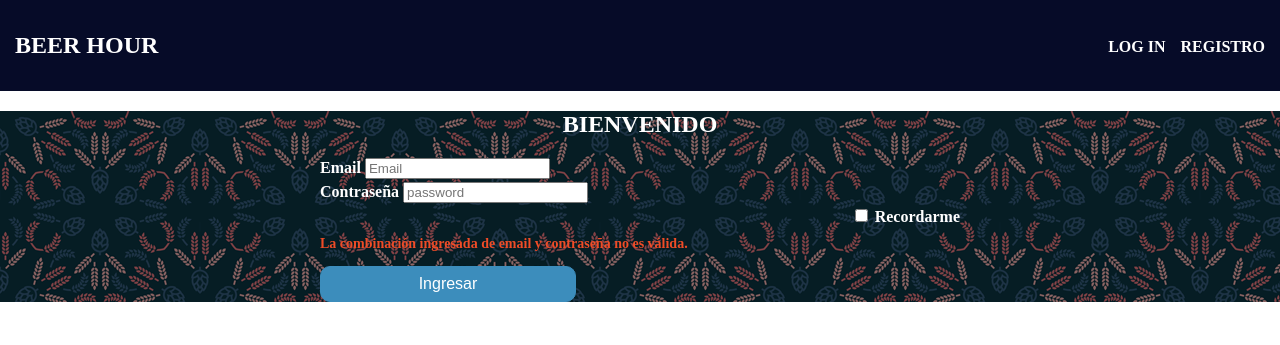
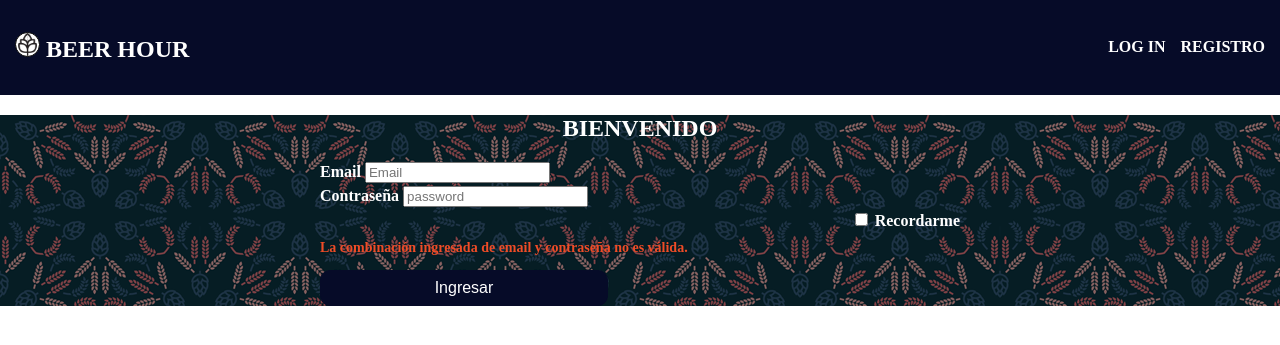
Before and after one commit to Lucianodeon/Beerhour, a PHP site: page /login.php in a window 1280 px wide. Shown: the top 345 px of the page. Run offline with PHP 8.4, Linux system fonts and the light colour scheme.

Commit message:
ver.Beta

```diff
--- a/css/styles.css
+++ b/css/styles.css
@@ -15,10 +15,18 @@
 body{
 	margin: 0 auto;
 }
+.logo{font-family:Chilanka;}
 
 .regi{
 	background-image: url(../img/wheat.png);
 	color: white;
+}
+.main-nav img{
+	width:25px;
+	background-color: white;
+	border-radius: 50%;
+	border: solid 1px black;
+
 }
 
 
@@ -96,12 +104,17 @@
 	display:flex;
 	justify-content: center;
 	align-items: center;
-	height: 100vh;
+	height: 1000px;
 	flex-direction: column;
+	overflow: hidden;
 }
 
 .beerhour img{
-	width: 150px;
+	display: flex;
+	flex-wrap:
+	position: absolute;
+	top: 40px;
+	width:250px;
 	background-color: white;
 	border-radius: 50%;
 	border: solid 15px black;
@@ -112,6 +125,7 @@
 font-family: Anton;
 text-transform: uppercase;
 font-size: 40pt;
+padding: 0px;
 }
 
 .beerhour h2{
@@ -122,6 +136,7 @@
 .text3{
 	/*background: url(../img/memphis-mini-dark.png);*/
 	background-repeat: repeat;
+	overflow: hidden;
 
 }
 .text3{
@@ -140,6 +155,9 @@
 	position: absolute;
 	top: 15px;
 	text-align: center;
+	color: rgba(255, 255, 255);
+	background: rgba(0, 0, 0, 0.5);
+
 }
 
 .text3 h3{
@@ -150,6 +168,9 @@
 	text-align: center;
 }
 
+#distinto h3{
+	bottom: 40px;}
+
 .text3 img{
 	width: 100%;
 }
@@ -157,6 +178,7 @@
 .botonhome{
 	position: absolute;
 	bottom: 5px;
+
 }
 
 .button {
@@ -169,6 +191,7 @@
   text-decoration: none;
   display: inline-block;
   font-size: 16px;
+
 }
 
 
@@ -220,22 +243,50 @@
 
 .access-form button {
 	font-size: 16px;
-  background-color: #3c8dbc;
-  border: 1px solid #3c8dbc;
+  background-color:  rgb(6, 11, 40);
+  border: 1px solid  rgb(6, 11, 40);
   color: #fff;
   text-transform: capitalize;
-  width: 40%;
+  width: 45%;
   padding: 8px 14px;
   border-radius: 10px;
 	cursor: pointer;
 }
+.regfinal{position: relative 50%;}
 
+/*tablet*/
+@media(min-width:768px) and (max-width:1200px){
+.beerhour h1{
+	font-size: 45pt;
+}
+.beerhour h2{
+	font-size: 35pt;
+}
+.text3 h2{font-size: 45pt;}
+.text3 h3{font-size: 35pt;}
+}
+.beerhour img{
 
-/*Pantalla de Tablets*/
-@media only screen and (min-device-width: 768px) and (max-device-width: 1024px) and (orientation: portrait) {
+	width:325px;
+	background-color: white;
 
+	border: solid 25px black;}
+	 .button{ font-size: 25px;}
+}
 
-/*Pantalla de monitores*/
-@media only screen and (min-width : 1224px){
+/*PC*/
+@media (min-width:1200px){
 
+	.beerhour h1{
+		font-size: 80pt;
+	}
+	.beerhour h2{
+		font-size: 60pt;
+	}
+	.text3 h2{font-size: 60pt;}
+	.text3 h3{font-size: 50pt;}
+
+		#distinto h3{
+			bottom: 60px;}
+			 .button{ font-size: 40px;}
 }
--- a/index.php
+++ b/index.php
@@ -14,7 +14,7 @@
     <h1>beer hour</h1>
     <h2>Don´t Worry Beer Happy</h2>
     </div>
-    <div class="text3">
+    <div class="text3" id="distinto">
       <img src="img/botellas-cerveza.png" alt="foto1r">
       <h2>¿Queres variedad?</h2>
       <h3>¡Encuentra a los Brewers que se ajusten a tus gustos!</h2>
--- a/nav.php
+++ b/nav.php
@@ -1,11 +1,14 @@
 <div class="container"> <!-- Contenedor ppal -->
   <header> <!-- Encabezadp -->
     <nav class="main-nav">
-      <a href="index.php"><h2 class="logo">BEER HOUR</h2></a>
+
+
+      <a href="index.php"><h2 class="logo"><img src="img/logo.png" alt="logo_beerhour"> BEER HOUR</h2></a>
 
       <ul class="menu access">
         <li><a href="login.php">Log in</a></li>
         <li><a href="register.php">Registro</a></li>
       </ul>
+
     </nav>
   </header>
```
Also changed, not shown: register.php (+13 -6 lines).
